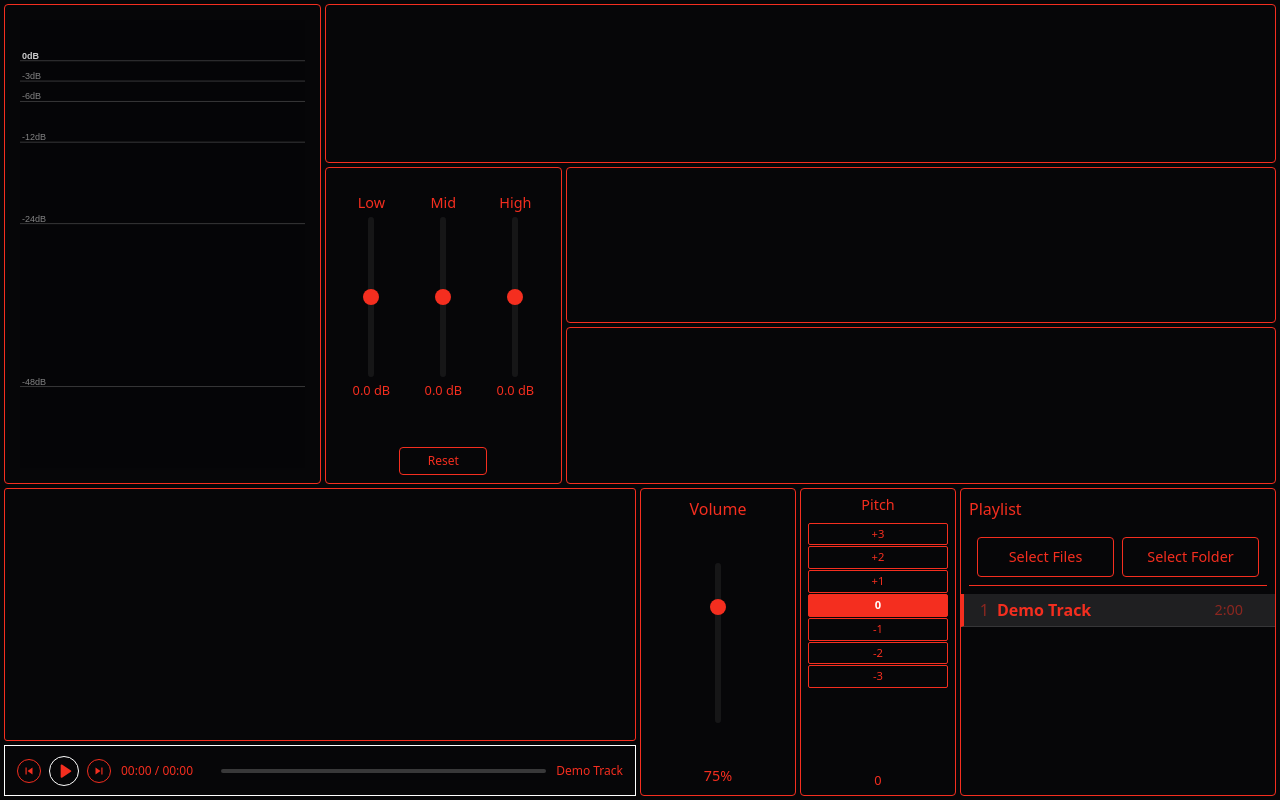
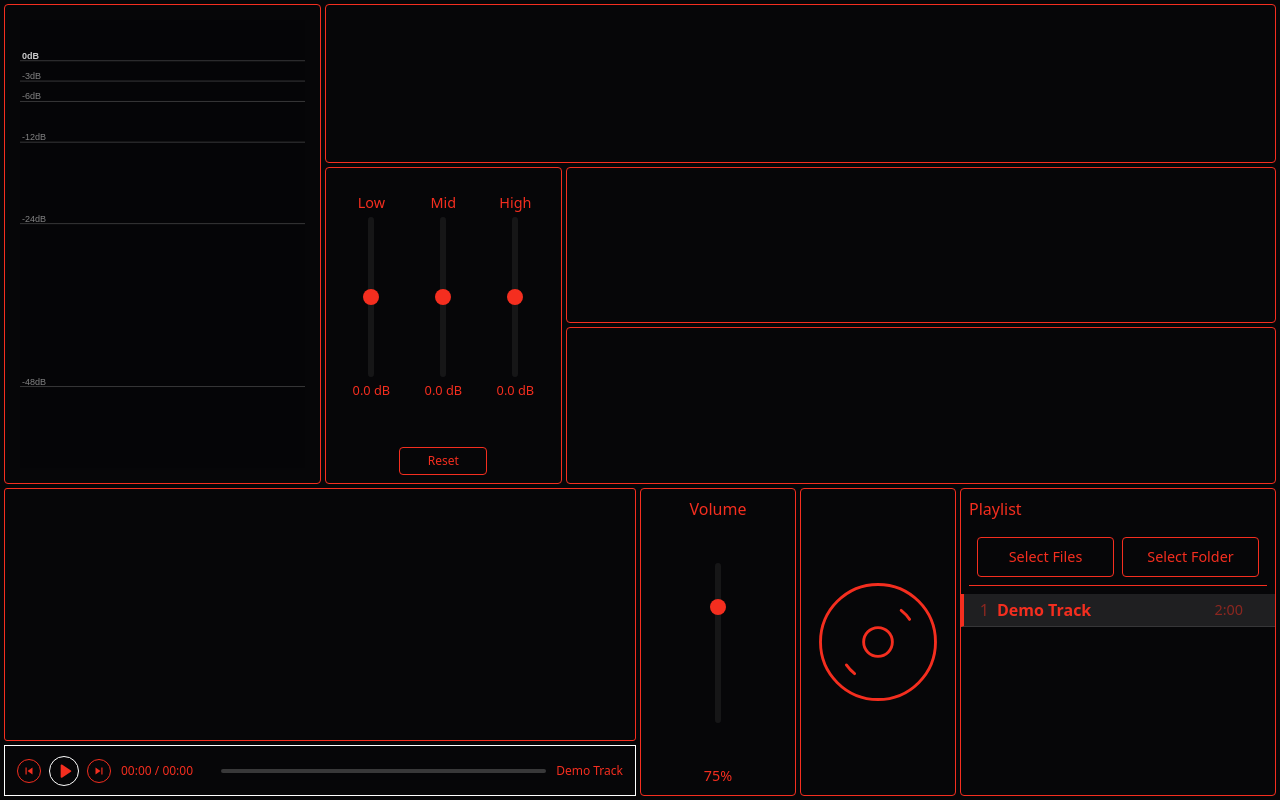
Before and after one commit to sergej-moor/klangbild, a SvelteKit app: page / in a window 1280 px wide. Built offline with nearby package versions, Linux system fonts and the light colour scheme; no server answers.

Commit message:
add: cd visualizer

```diff
--- /dev/null
+++ b/src/lib/components/CDVisualizer.svelte
@@ -0,0 +1,44 @@
+<script lang="ts">
+  import { theme } from '$lib/theme';
+  import { isPlaying } from '$lib/audio/stores';
+</script>
+
+<div class="cd-container h-full w-full flex items-center justify-center">
+  <svg
+    xmlns="http://www.w3.org/2000/svg"
+    viewBox="0 0 24 24"
+    class="w-full h-full rotating"
+    style="animation-play-state: {$isPlaying ? 'running' : 'paused'}"
+  >
+    <g
+      fill="none"
+      stroke={theme.primary}
+      stroke-linecap="round"
+      stroke-linejoin="round"
+      stroke-width="0.5"
+    >
+      <path d="M22 12c0 5.523-4.477 10-10 10S2 17.523 2 12S6.477 2 12 2s10 4.477 10 10"/>
+      <path d="M6.5 15.99a6.9 6.9 0 0 0 1.43 1.51m8.096-11c.569.44 1.067.972 1.474 1.573M14.5 12a2.5 2.5 0 1 0-5 0a2.5 2.5 0 0 0 5 0"/>
+    </g>
+  </svg>
+</div>
+
+<style>
+  .cd-container {
+    padding: 0.5rem;
+  }
+
+  @keyframes rotate {
+    from {
+      transform: rotate(0deg);
+    }
+    to {
+      transform: rotate(360deg);
+    }
+  }
+
+  .rotating {
+    animation: rotate 3s linear infinite;
+    transform-origin: center;
+  }
+</style>
--- a/src/routes/+page.svelte
+++ b/src/routes/+page.svelte
@@ -16,7 +16,7 @@
 	import Equalizer from '$lib/components/Equalizer.svelte';
 	import VolumeSlider from "$lib/components/VolumeSlider.svelte";
 	import { setVolume } from '$lib/audio/index';
-	import PitchControls from "$lib/components/PitchControls.svelte";
+	import CDVisualizer from "$lib/components/CDVisualizer.svelte";
 
 	// Use active track from playlist for the song name
 	const songName = $derived($playlist.activeTrack?.title || "Demo Track");
@@ -72,18 +72,11 @@
 	}
 
 	// Handle volume change
-	function handleVolumeChange(event) {
+	function handleVolumeChange(event: CustomEvent<number>) {
 		const volume = event.detail;
 		console.log('Volume changed:', volume);
 		// Now actually apply the volume change
 		setVolume(volume);
-	}
-
-	// Add a function to handle pitch changes
-	function handlePitchChange(event) {
-		const semitones = event.detail;
-		console.log('Pitch changed:', semitones);
-		// Pitch shift functionality will be implemented later
 	}
 </script>
 
@@ -143,16 +136,16 @@
             <PlayPauseControls songName={songName} />
         </div>
 
-        <!-- Two placeholder boxes side by side -->
+        <!-- Volume and CD Visualizer side by side -->
         <div class="grid grid-cols-2 gap-1 min-h-0">
-            <!-- Volume Slider  -->
+            <!-- Volume Slider -->
             <div class="border rounded overflow-hidden" style="border-color: {theme.primary};">
                 <VolumeSlider on:change={handleVolumeChange} />
             </div>
 
-            <!-- Pitch Controls (replacing second placeholder) -->
+            <!-- CD Visualizer -->
             <div class="border rounded overflow-hidden" style="border-color: {theme.primary};">
-                <PitchControls on:change={handlePitchChange} />
+                <CDVisualizer />
             </div>
         </div>
 
```
Also changed, not shown: static/cd.svg (added).
